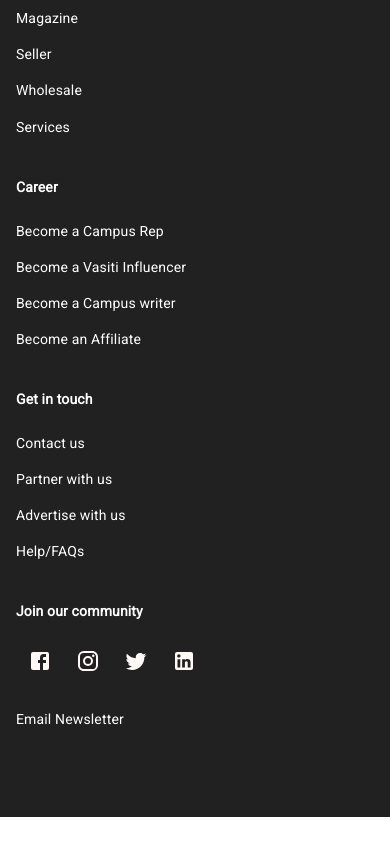
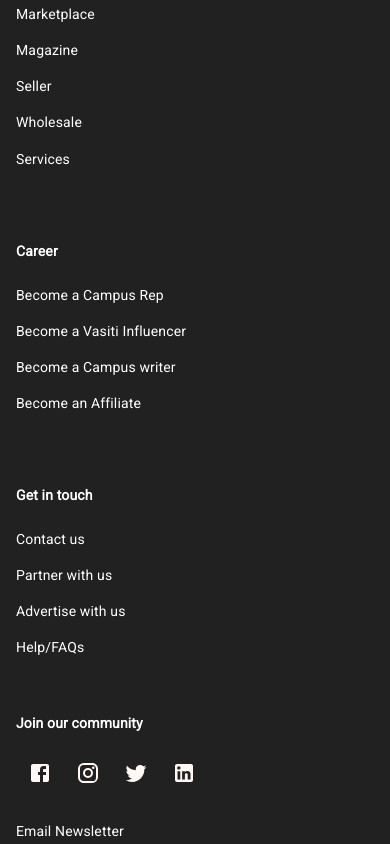
Before and after one commit to OgbeniHMMD/vasiti-testimonies, a Next.js app: page / in a window 390 px wide. Shown: the part 11156-12000 px from the top of the page. Before the commit the page ends 11973 px from the top, so only its background shows below. Built offline with nearby package versions, Linux system fonts and the light colour scheme.

Commit message:
Improved Footer Responsiveness

```diff
--- a/components/TheFooter.js
+++ b/components/TheFooter.js
@@ -4,6 +4,7 @@ import Box from "@material-ui/core/Box"
 import {
   Button,
   Container,
+  Grid,
   IconButton,
   InputBase,
   Link,
@@ -135,25 +136,24 @@ export default function TheFooter() {
             </Box>
           </Box>
         </Box>
+      </Container>
 
-        <Box
-          py={8}
-          width={1}
-          color="white"
-          display={{ xs: "block", md: "flex" }}
-          justifyContent="between"
-          justifyContent={{ sm: "center", md: "between" }}>
+      <Container>
+        <Box py={8}>
+          <Grid container spacing={4}>
             {LINKS.map((parent) => (
-            <Box pt={2} width={{ sm: "1", md: "1 / 5" }} key={parent.title}>
-              <Box py={2} fontWeight="fontWeightBold">
+              <Grid item xs={12} sm={6} md={3} lg={2} key={parent.title}>
+                <Box pt={2}>
+                  <Box py={2} fontWeight="fontWeightBold" color="white">
                     {parent.title}
                   </Box>
                   {linksList(parent.links)}
                 </Box>
+              </Grid>
             ))}
 
-          <Box pt={2} width={{ sm: "1", md: "1 / 5" }}>
-            <Box py={2} fontWeight="fontWeightBold">
+            <Grid item xs={12} sm={6} md={3} lg={4}>
+              <Box py={2} fontWeight="fontWeightBold" color="white">
                 Join our community
               </Box>
               <Box>
@@ -178,8 +178,11 @@ export default function TheFooter() {
                   <LinkedIn />
                 </IconButton>
               </Box>
-            <Box py={3}>Email Newsletter</Box>
+              <Box py={3} color="white">
+                Email Newsletter
               </Box>
+            </Grid>
+          </Grid>
         </Box>
       </Container>
     </Box>
```
Lines whose indentation alone changed are shown as unchanged.
